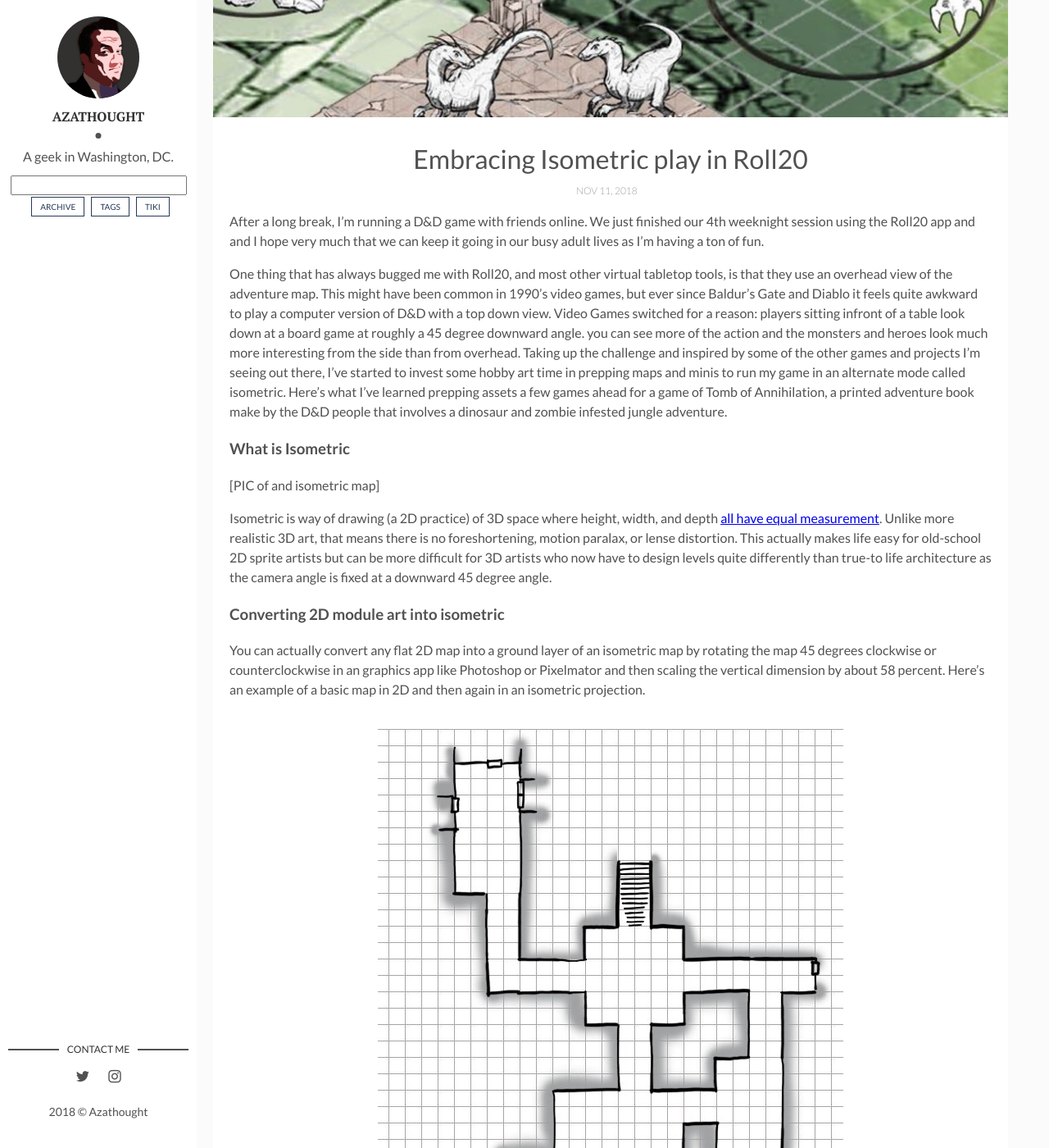
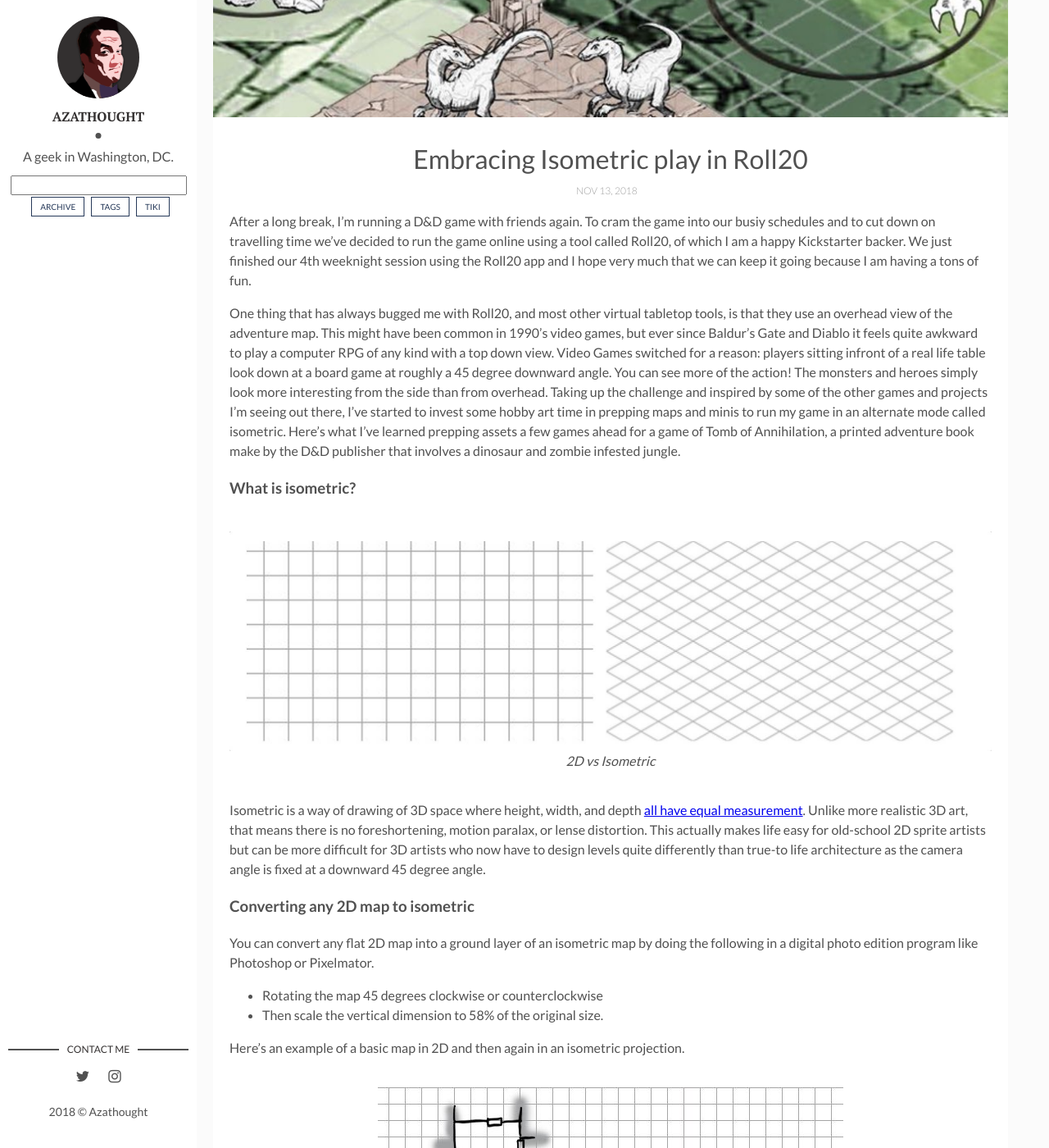
Before and after one commit to azathought/azathought.github.io, a Jekyll site: the page built from _posts/2018-11-11-embracing-isometric-roll20.md, in a window 1280 px wide and 1400 px high, scrolled down 332 px. Shown: the whole window at 82% size. Built offline with Jekyll 4.4.1, drawn with Linux system fonts in a browser that asks for light colours; comment, search, counter and statistics services are not loaded; some of the changed text lies outside the part shown.

Commit message:
first draft done

```diff
--- a/_posts/2018-11-11-embracing-isometric-roll20.md
+++ b/_posts/2018-11-11-embracing-isometric-roll20.md
@@ -1,7 +1,7 @@
 ---
 layout: post
 title: Embracing Isometric play in Roll20
-date: 2018-11-11 00:00:00 -0500
+date: 2018-11-13 00:00:00 -0500
 description: Second anual board game round up
 img: posts/2018-11-11-iso1.jpg
 tags: [tabletop_rpg]
@@ -9,26 +9,30 @@
 comments: true
 ---
 
-After a long break, I'm running a D&D game with friends online.  We just finished our 4th weeknight session using the Roll20 app and and I hope very much that we can keep it going in our busy adult lives as I'm having a ton of fun.
+After a long break, I'm running a D&D game with friends again. To cram the game into our busiy schedules and to cut down on travelling time we've decided to run the game online using a tool called Roll20, of which I am a happy Kickstarter backer.  We just finished our 4th weeknight session using the Roll20 app and I hope very much that we can keep it going because I am having a tons of fun.
 
-One thing that has always bugged me with Roll20, and most other virtual tabletop tools, is that they use an overhead view of the adventure map. This might have been common in 1990's video games, but ever since Baldur's Gate and Diablo it feels quite awkward to play a computer version of D&D with a top down view. Video Games switched for a reason:  players sitting infront of a table look down at a board game at roughly a 45 degree downward angle. you can see more of the action and the monsters and heroes look much more interesting from the side than from overhead.  Taking up the challenge and inspired by some of the other games and projects I'm seeing out there, I've started to invest some hobby art time in prepping maps and minis to run my game in an alternate mode called isometric.  Here's what I've learned prepping assets a few games ahead for a game of Tomb of Annihilation, a printed adventure book make by the D&D people that involves a dinosaur and zombie infested jungle adventure.
+One thing that has always bugged me with Roll20, and most other virtual tabletop tools, is that they use an overhead view of the adventure map. This might have been common in 1990's video games, but ever since Baldur's Gate and Diablo it feels quite awkward to play a computer RPG of any kind with a top down view. Video Games switched for a reason: players sitting infront of a real life table look down at a board game at roughly a 45 degree downward angle. You can see more of the action! The monsters and heroes simply look more interesting from the side than from overhead. Taking up the challenge and inspired by some of the other games and projects I'm seeing out there, I've started to invest some hobby art time in prepping maps and minis to run my game in an alternate mode called isometric.  Here's what I've learned prepping assets a few games ahead for a game of Tomb of Annihilation, a printed adventure book make by the D&D publisher that involves a dinosaur and zombie infested jungle.
 
-### What is Isometric
+### What is isometric?
 
-[PIC of and isometric map]
+{% include image.html url="posts/2018-11-11-iso0.jpg" description="2D vs Isometric" caption="2D vs Isometric" %}
 
-Isometric is way of drawing (a 2D practice) of 3D space where height, width, and depth [all have equal measurement](https://en.wikipedia.org/wiki/Isometric). Unlike more realistic 3D art, that means there is no foreshortening, motion paralax, or lense distortion.  This actually makes life easy for old-school 2D sprite artists but can be more difficult for 3D artists who now have to design levels quite differently than true-to life architecture as the camera angle is fixed at a downward 45 degree angle.
+Isometric is a way of drawing of 3D space where height, width, and depth [all have equal measurement](https://en.wikipedia.org/wiki/Isometric). Unlike more realistic 3D art, that means there is no foreshortening, motion paralax, or lense distortion.  This actually makes life easy for old-school 2D sprite artists but can be more difficult for 3D artists who now have to design levels quite differently than true-to life architecture as the camera angle is fixed at a downward 45 degree angle.
 
-### Converting 2D module art into isometric
+### Converting any 2D map to isometric
 
-You can actually convert any flat 2D map into a ground layer of an isometric map by rotating the map 45 degrees clockwise or counterclockwise in an graphics app like Photoshop or Pixelmator and then scaling the vertical dimension by about 58 percent.  Here's an example of a basic map in 2D and then again in an isometric projection.
+You can convert any flat 2D map into a ground layer of an isometric map by doing the following in a digital photo edition program like Photoshop or Pixelmator.
+
+* Rotating the map 45 degrees clockwise or counterclockwise
+* Then scale the vertical dimension to 58% of the original size.
+
+Here's an example of a basic map in 2D and then again in an isometric projection.
 
 {% include image.html url="posts/2018-11-11-iso2.jpg" description="A basic 2D map" caption="A basic 2D map" %}
 
-
 {% include image.html url="posts/2018-11-11-iso3.jpg" description="The same map rotated 45 degrees and squashed to 58%" caption="The same map rotated 45 degrees and squashed to 58%" %}
 
-With a bit of hand drawn work using a stylus or various tools on an iPad, you can add some elements on the height axis to add some depth and points of interest for the players.
+With a bit of hand drawn additions using a stylus or various tools on an iPad, you can quickly add elements on the height axis to add depth and points of interest for the players.
 
 {% include image.html url="posts/2018-11-11-iso4.jpg" description="Some pretty added" caption="Some pretty added" %}
 
@@ -36,29 +40,32 @@
 
 {% include image.html url="posts/2018-11-11-iso5.jpg" description="Playing with opacity" caption="Playing with opacity" %}
 
-### Converting Prebought Module Art to Isometric
-
-I've bought the digital copy of the module maps for the Tomb of Annihilation setting.  You get faily good results with just the rotation trick
-
-[Example of a ToA 2D map]
-
-[Same map rotated into iso]
-
-https://2minutetabletop.com/rocky-descent-rpg-battle-map/
-
 ### Modular isometic dungeon tiles
 
-A really good experience with this patreon
+{% include image.html url="posts/2018-11-11-iso8.jpg" description="Epic Isometric" caption="Epic Isometric" %}
 
-### Sourcing minis in a consistent style
+A different option is to buy modular pre-made art assets. I can't recommend enough the "Epric Isometric" core set asset set from [Alex Drummond](http://www.alexdrummo.com/) which you can buy as [PNG files on DriveThruRPG](https://www.drivethrurpg.com/product/227980/Epic-Isometric-Digital-tabletop-core-set-Advanced) or as an [asset pack in the Roll20 store](https://marketplace.roll20.net/browse/set/2913/epic-isometric-core-set) (which can help you stay under your art asset limit in Roll20 as premium purchases don't count towards quota).  The big difference with this artist is that the assets can be customized fairly easily but also suggest a consistent style so that the game art can blend well together between the maps and miniatures.
 
+[Drummo's patreon is equally Epic](https://www.patreon.com/epicisometric/posts) and grants access to new art and a Discord server where the community of people using the art share their maps and ideas.
 
-### Drawing and coloring minis
+Here's a quick take at building the above reference map with Epic Isometric tiles.
 
+{% include image.html url="posts/2018-11-11-iso6.jpg" description="The same scene recreated with tiles" caption="The same scene recreated with tiles" %}
 
-As much as i'd love to throw down for a new Wacom tablet screen and a copy of photoshop, I'm done paying big money for limited time unitasekrs.  I say limited time because I own a Wacom tablet and the last Adobe Creative suite before they when to a subscription-only model.  Neither work with a modern laptop (Photoshop because of java issues)
+{% include image.html url="posts/2018-11-11-iso7.jpg" description="Dressed with props" caption="Dressed with props" %}
 
-Astro pad and Pixelmator to the rescue
+Some of the examples which have additional detail work are really fantastic.  Check out the [free Halloween](https://www.drivethrurpg.com/product/257582/Epic-Isometric-Halloween-Special-Edition) set to see what I mean.
 
-[Custom Pterafolk]
-[Custom T-Rex]
+{% include image.html url="posts/2018-11-11-iso9.jpg" description="A clip of a larger premade map" caption="A clip of a larger premade map" %}
+
+### Tomb of Annihilation game prep
+
+I've bought the digital copy of the module maps for the Tomb of Annihilation setting.  You get fairly good results with just the rotation trick, but I'm adding props and other dressing where I can to make the scenery more immersive.
+
+The hardest part so far has been deciding when to use a "close enough" monster mini from Epic Isometric, when to take art from digital D&D Monster Manual to cut and paste an accurate but off-style mini, or whether to just break out my tablet and draw my own. Sketching is super fun, but it's time intensive.  My fear is that my game will turn more into a single path "railroad" experience rather than a sandbox if my predictions of what encounters will occur for game prep start depriving the players of autonomy.
+
+That doesn't mean it's not fun to draw these though. I'm using a $20ish Photoshop alternative called [Pixelmator](https://www.pixelmator.com/mac/), which has been very good, and a $29 utility app called [Astropad](https://astropad.com/) to turn my iPad Pro and Apple Pencil into the close equivalent of a Wacom screen / tablet.  I can't wait till the players run into these two.
+
+{% include image.html url="posts/2018-11-11-iso-trex.png" description="Hand drawn T-Rex" caption="Hand drawn T-Rex" %}
+
+{% include image.html url="posts/2018-11-11-iso-trex2.png" description="Because someone in Discord teased me for the first one being too cute" caption="Because someone in Discord teased me for the first one being too cute" %}
```
Also changed, not shown: assets/img/posts/2018-11-11-iso-trex.png (added), assets/img/posts/2018-11-11-iso-trex2.png (added), assets/img/posts/2018-11-11-iso0.jpg (added), assets/img/posts/2018-11-11-iso6.jpg (added), assets/img/posts/2018-11-11-iso7.jpg (added), assets/img/posts/2018-11-11-iso8.jpg (added), assets/img/posts/2018-11-11-iso9.jpg (added).
